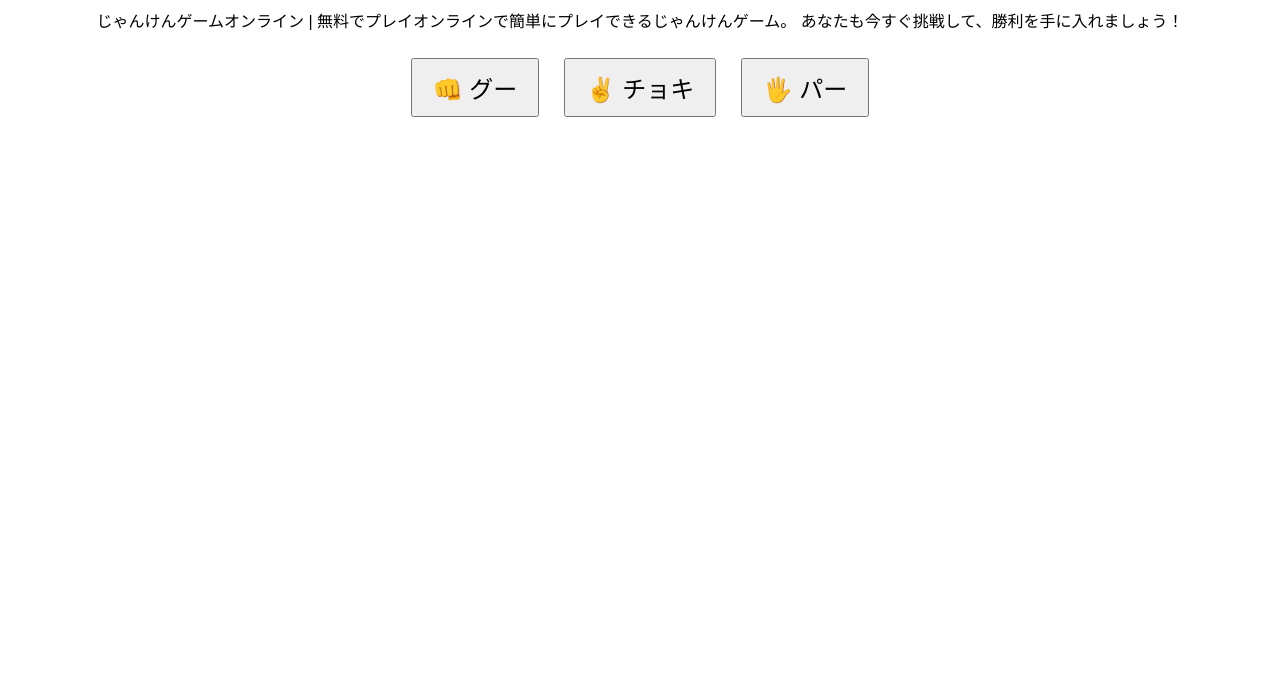
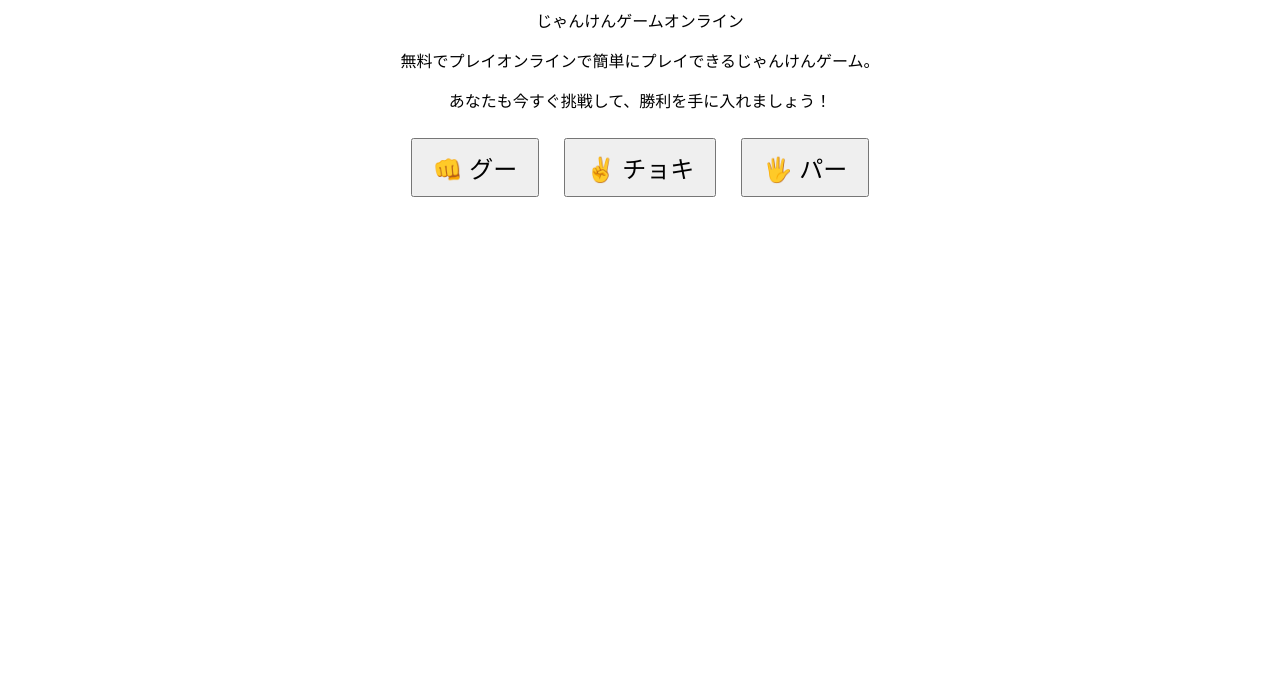
Before and after one commit to Gumi0324/jankengame-free, a plain HTML site: page index.html in a window 1280 px wide. Shown: the part 109-800 px from the top of the page. Drawn offline with Linux system fonts and the light colour scheme.

Commit message:
Update index.html

```diff
--- a/index.html
+++ b/index.html
@@ -7,8 +7,9 @@
 </head>
 <body>
 <h1>じゃんけんゲーム</h1>
-<p>じゃんけんゲームオンライン | 無料でプレイオンラインで簡単にプレイできるじゃんけんゲーム。
-  あなたも今すぐ挑戦して、勝利を手に入れましょう！</p>
+<p>じゃんけんゲームオンライン </p>
+<p>無料でプレイオンラインで簡単にプレイできるじゃんけんゲーム。</p>
+<p>あなたも今すぐ挑戦して、勝利を手に入れましょう！</p>
 <div id="choices">
   <button onclick="janken('👊')">👊 グー</button>
   <button onclick="janken('✌️')">✌️ チョキ</button>
```
